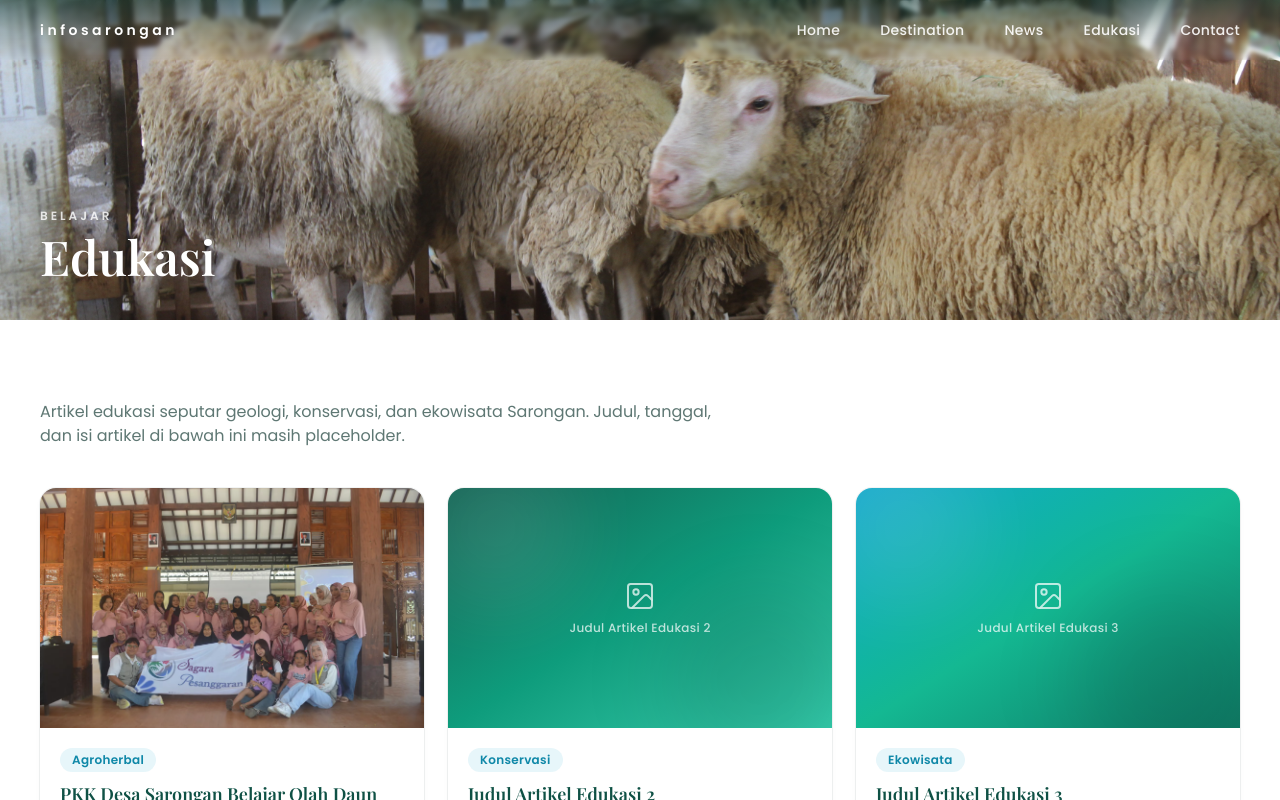
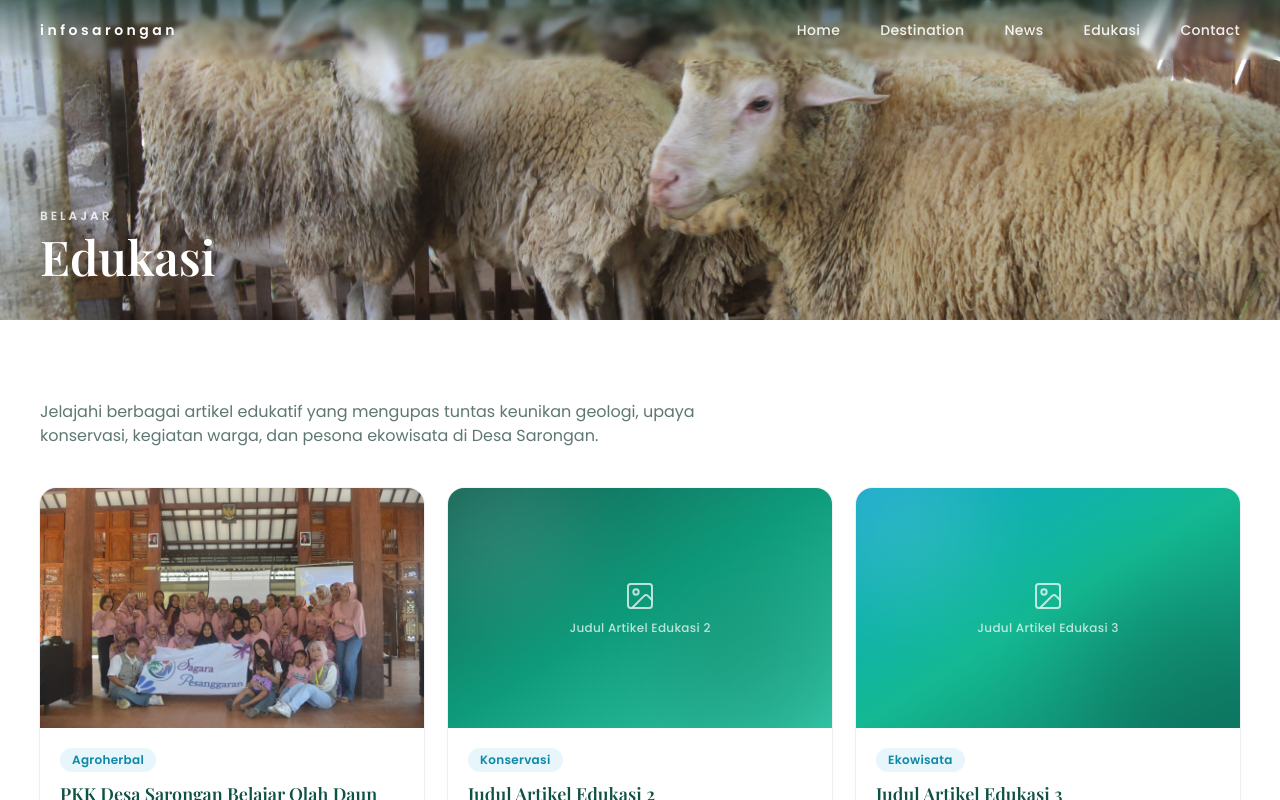
Before and after one commit to kkarimaz/sarongan_geowisata_web, a Vue app: page /edukasi in a window 1280 px wide. Shown: the top 800 px of the page. Built offline with nearby package versions, Linux system fonts and the light colour scheme; a web font is replaced by a local one.

Commit message:
content: rewrite edukasi page intro copy
Replaces the placeholder-disclaimer intro paragraph with real
descriptive copy for the Edukasi listing page.

```diff
--- a/src/views/edukasi_view.vue
+++ b/src/views/edukasi_view.vue
@@ -10,8 +10,7 @@ import { articles } from '@/data/articles'
 
     <section class="mx-auto max-w-7xl px-6 py-16 md:px-10 md:py-20">
       <p class="max-w-2xl text-brand-950/65">
-        Artikel edukasi seputar geologi, konservasi, dan ekowisata Sarongan. Judul, tanggal,
-        dan isi artikel di bawah ini masih placeholder.
+        Jelajahi berbagai artikel edukatif yang mengupas tuntas keunikan geologi, upaya konservasi, kegiatan warga, dan pesona ekowisata di Desa Sarongan.
       </p>
 
       <div class="mt-10 grid grid-cols-1 gap-6 sm:grid-cols-2 lg:grid-cols-3">
```
